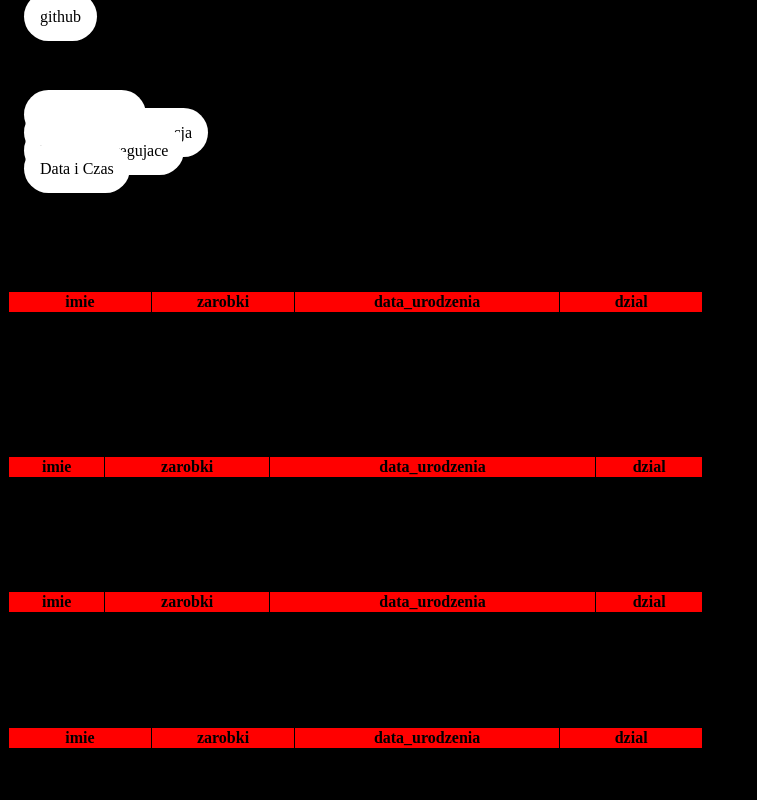
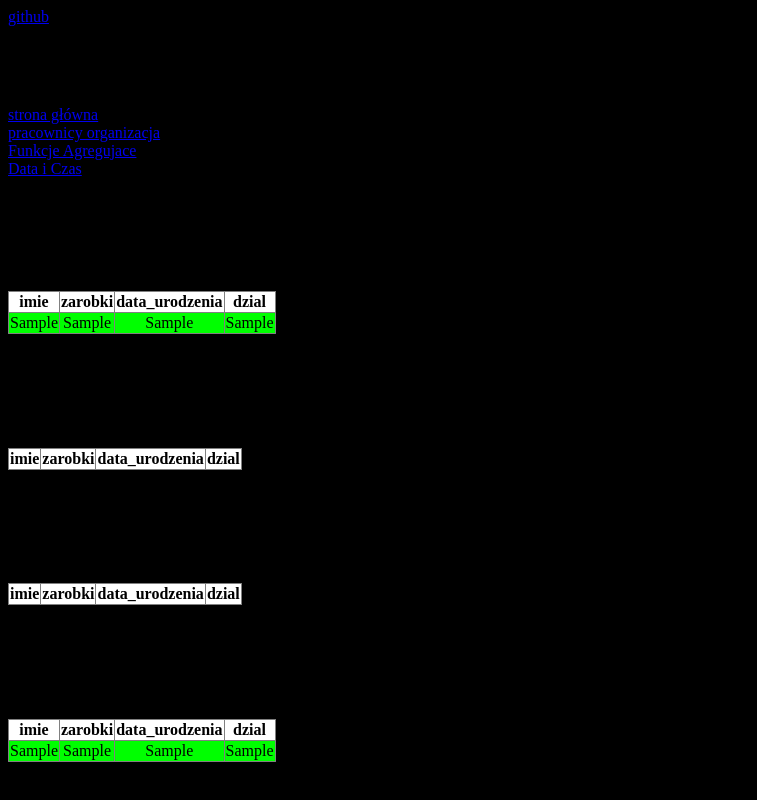
Before and after one commit to AD-2018/sql-php-pierwsza_strona-szafranski-dawid, a PHP site: page / in a window 1280 px wide. Shown: the whole page, without its empty margins (0-757 px from the left). Run offline with PHP 8.4, Linux system fonts and the light colour scheme; tables that the repository leaves empty or names only in its code hold one stand-in row (values such as "Sample post"); data that the repository does not hold is empty.

Commit message:
Update kox.css

```diff
--- a/kox.css
+++ b/kox.css
@@ -1,30 +1,23 @@
-table, th, td {
-  border: 1px solid black;
+body {
+  background-color: black;
 }
-th {
+.link {
+  background-color: light-blue;
+  padding: 1rem;
+  margin-left: 15px;
+  margin-top: 15px;
+}
+.link:hover {
   background-color: red;
 }
-table {
+
+table, td {
   border-collapse: collapse;
-  width: 55%;
+  background-color: lime;
+  text-align: center;
 }
-body{
-    background-color: black;
+
+th {
+  background-color: white;
+  text-align: center;
 }
-td {
-  padding: 5px;
-}
-a {
-    margin-left: 1rem;
-    font-weight: 500;
-    color: black;
-    padding: 1em;
-    text-decoration: none;
-    background-color: white;
-    border-radius: 4em;
-    width: 4em;
-}
-a:hover{
-  background-color: lime;
-  padding: 1em;
-}
```
